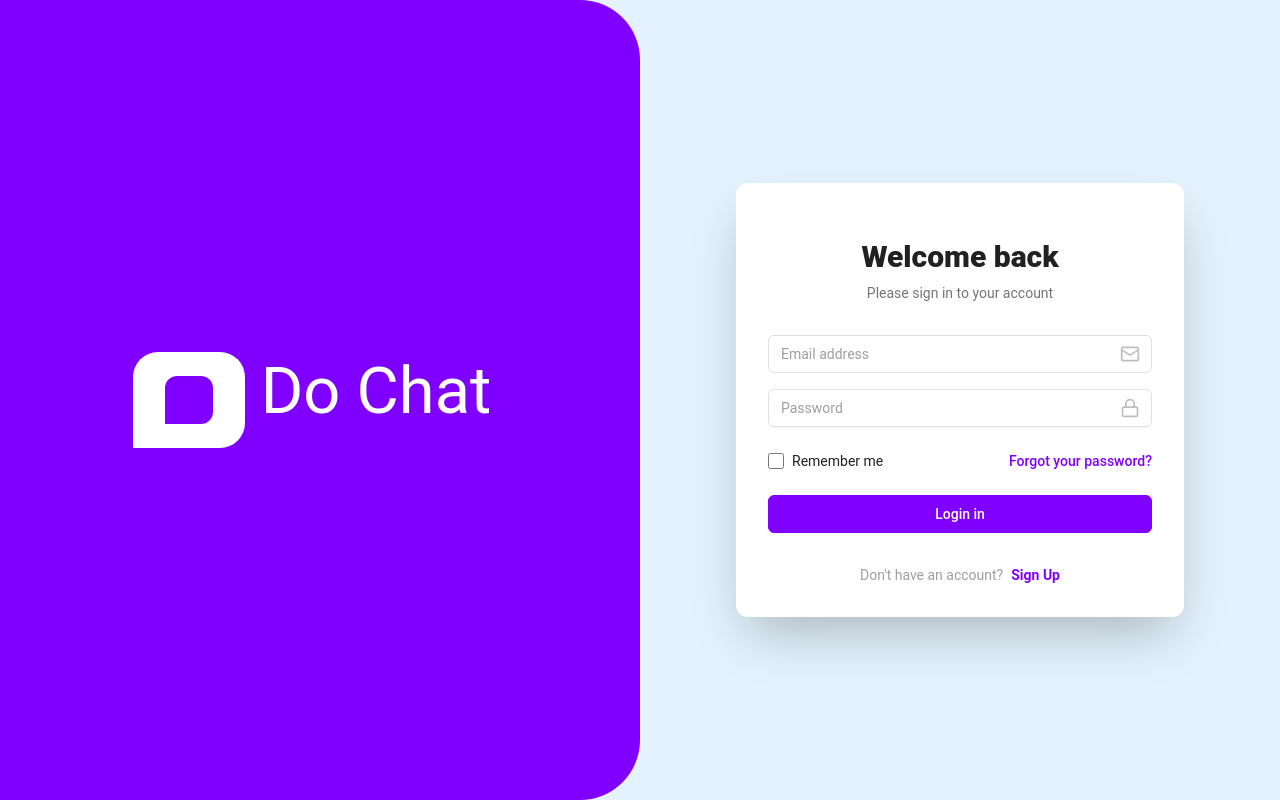
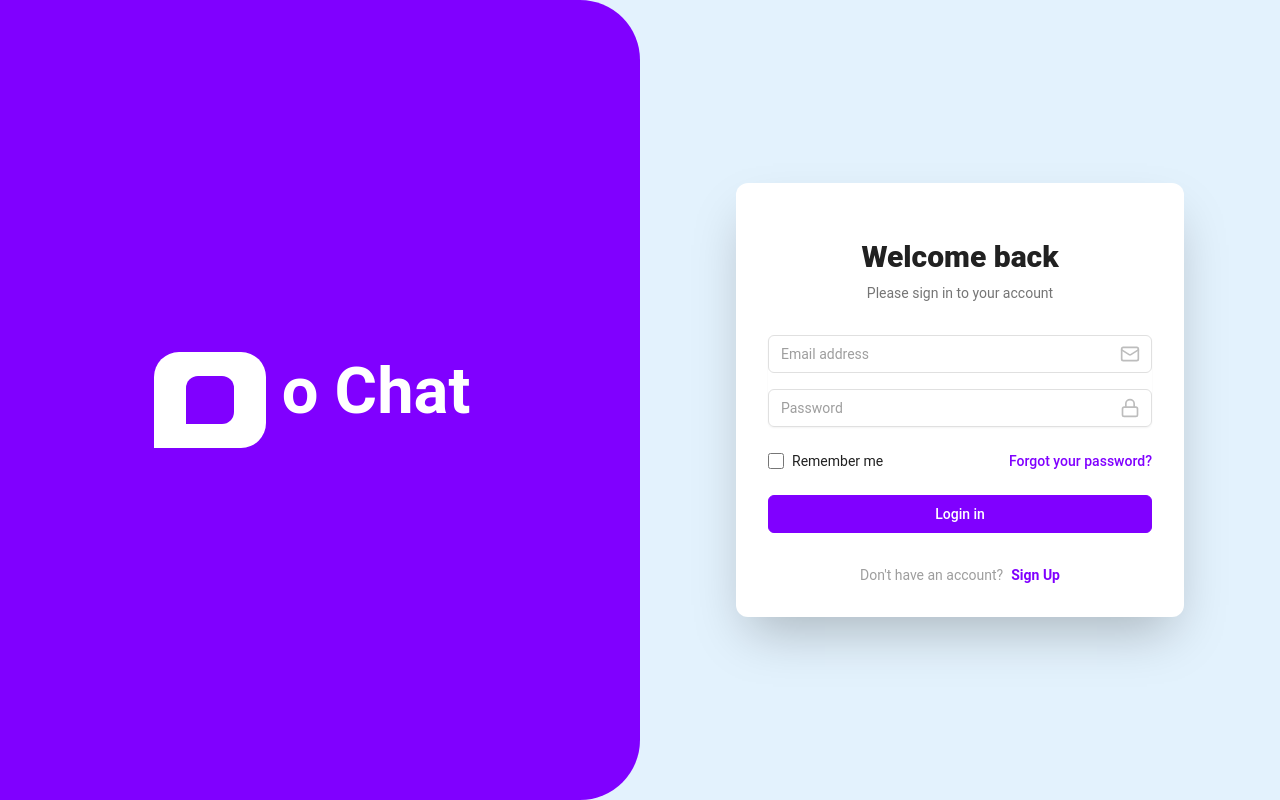
Before and after one commit to 1Bitif/chat, a React (Vite) app: page /login in a window 1280 px wide. Built offline with nearby package versions, Linux system fonts and the light colour scheme.

Commit message:
Fixed ui for login

```diff
--- a/src/pages/Login/Login.jsx
+++ b/src/pages/Login/Login.jsx
@@ -41,17 +41,19 @@ export const Login = () => {
     return (
         <div className='w-full flex flex-row bg-blue-50'>
             {/* Image Login */}
-            <div className='lg:flex justify-center hidden items-center bg-primary rounded-r-[60px] w-1/2 h-screen'>
-                <div className='h-24 bg-white py-12 px-8 2xl:py-24 2xl:px-16 rounded-br-[25px] rounded-tr-[25px]  rounded-tl-[25px] 2xl:rounded-br-[50px] 2xl:rounded-tr-[50px]  2xl:rounded-tl-[50px]  '>
+            <div className=' w-0 lg:w-1/2 '>
+        <div className='lg:flex w-1/2 justify-center hidden items-center bg-primary rounded-r-[60px] fixed h-screen px-4'>
+                    <div className='h-24 bg-white py-12 px-8 2xl:py-20 2xl:px-8 rounded-br-[25px] rounded-tr-[25px]  rounded-tl-[25px] 2xl:rounded-br-[50px] 2xl:rounded-tr-[50px]  2xl:rounded-tl-[50px]  '>
                         <div className='flex justify-center items-center h-1/2'>
                             <div className='bg-primary p-6 2xl:p-12 rounded-br-[12px] rounded-tr-[12px] rounded-tl-[12px] 2xl:rounded-br-[25px] 2xl:rounded-tr-[25px] 2xl:rounded-tl-[25px] '>
                             </div>
                         </div>
                     </div>
                     <div className='flex px-4  text-white'>
-                    <h1 className='text-[65px] 2xl:text-[135px] pb-4'>Do Chat</h1>
+                        <h1 className='text-[65px] 2xl:text-[135px] pb-4 font-bold'>o Chat</h1>
                     </div>
                     {/* <img className='rounded-[60px]' src="https://cdn.dribbble.com/users/285475/screenshots/2083086/dribbble_1.gif" alt="Login Illustration" /> */}
+                </div>
         </div>
             {/* Login Form */}
             <div className="min-h-screen lg:w-1/2  w-full flex items-center justify-center p-4">
```
Lines whose indentation alone changed are shown as unchanged.
